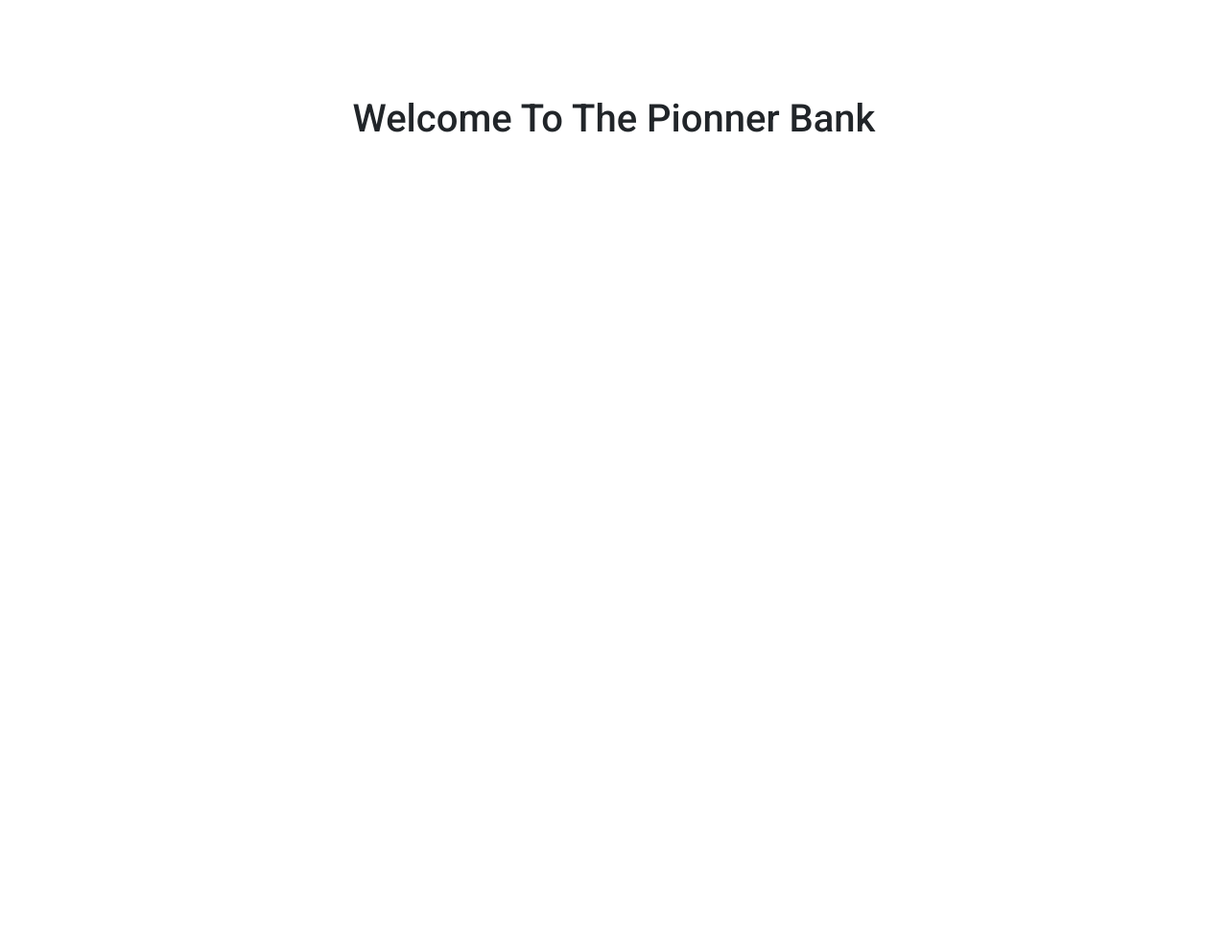
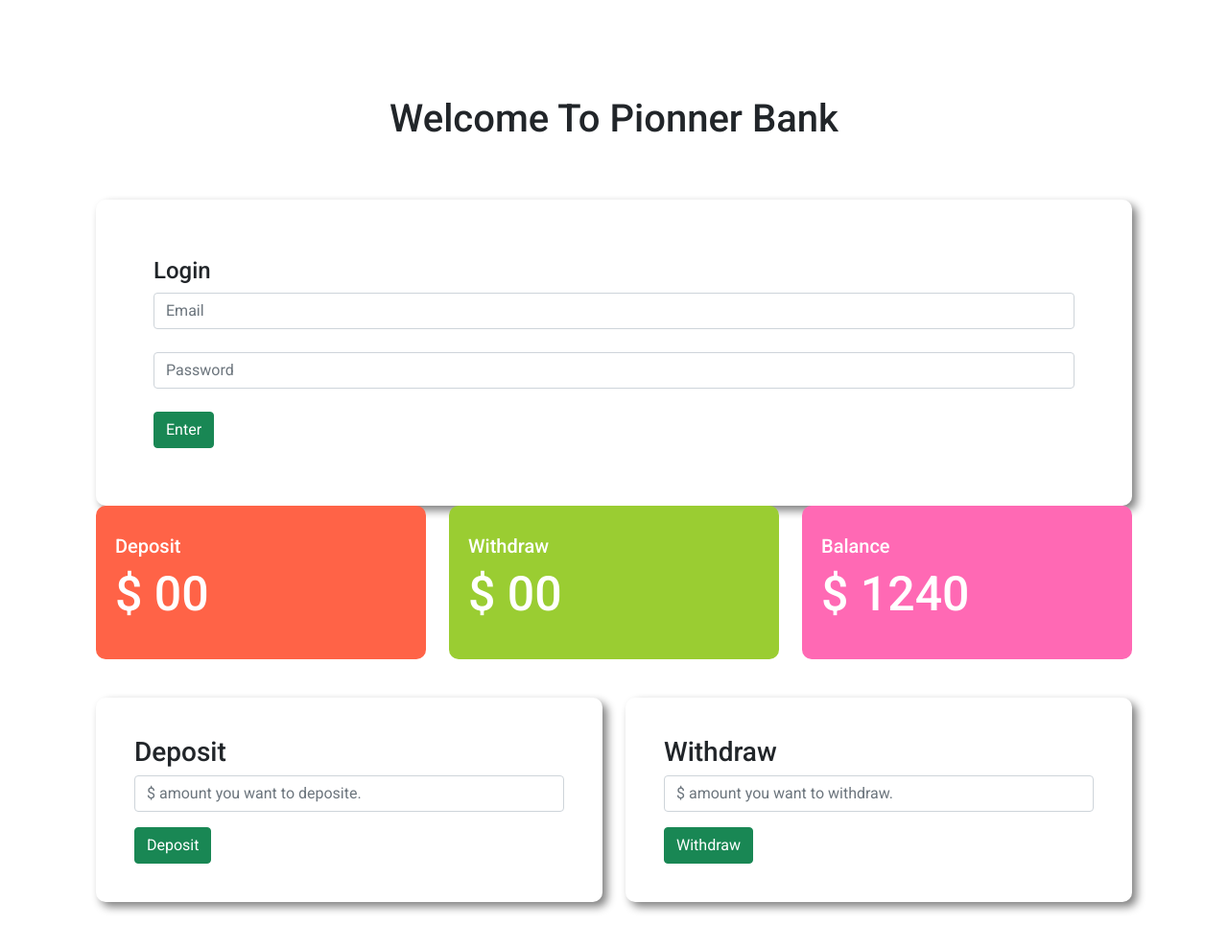
Before and after one commit to Rakibul3316/Pionner-Bank, a plain HTML site: page index.html in a window 1280 px wide. Shown: the whole page at 96% size. Before the commit the page ends 800 px from the top, so only its background shows below. Drawn offline with nearby package versions, Linux system fonts and the light colour scheme.

Commit message:
finished deposite part

```diff
--- a/index.html
+++ b/index.html
@@ -16,7 +16,75 @@
     <link rel="stylesheet" href="style.css" />
   </head>
   <body>
-    <h1 class="text-center">Welcome To The Pionner Bank</h1>
+    <div id="login-area">
+      <h1 class="text-center">Welcome To Pionner Bank</h1>
+      <div class="submit-area">
+        <h4>Login</h4>
+        <input type="text" placeholder="Email" class="form-control mb-4" />
+        <input
+          type="password"
+          placeholder="Password"
+          class="form-control mb-4"
+        />
+        <button id="login-btn" class="btn btn-success">Enter</button>
+      </div>
+    </div>
+
+    <div id="transaction-area">
+      <div class="show-balance-area">
+        <div class="row">
+          <div class="col-md-4">
+            <div class="deposit common-style">
+              <h5>Deposit</h5>
+              <h2 class="taka">$ <span id="currentDeposit">00</span></h2>
+            </div>
+          </div>
+
+          <div class="col-md-4">
+            <div class="withdraw common-style">
+              <h5>Withdraw</h5>
+              <h2 class="taka">$ 00</h2>
+            </div>
+          </div>
+
+          <div class="col-md-4">
+            <div class="balance common-style">
+              <h5>Balance</h5>
+              <h2 class="taka">$ <span id="currentBalance">1240</span></h2>
+            </div>
+          </div>
+        </div>
+      </div>
+
+      <div class="balance-input-area">
+        <div class="row">
+          <div class="col-md-6">
+            <div class="deposit-input">
+              <h3>Deposit</h3>
+              <input
+                id="depositAmount"
+                type="text"
+                class="form-control mb-3"
+                placeholder="$ amount you want to deposite."
+              />
+              <button id="addDeposit" class="btn btn-success">Deposit</button>
+            </div>
+          </div>
+
+          <div class="col-md-6">
+            <div class="withdraw-input">
+              <h3>Withdraw</h3>
+              <input
+                type="text"
+                class="form-control mb-3"
+                placeholder="$ amount you want to withdraw."
+              />
+              <button class="btn btn-success">Withdraw</button>
+            </div>
+          </div>
+        </div>
+      </div>
+    </div>
 
     <!-- Bootstrap Js Link -->
     <script
@@ -24,5 +92,7 @@
       integrity="sha384-ygbV9kiqUc6oa4msXn9868pTtWMgiQaeYH7/t7LECLbyPA2x65Kgf80OJFdroafW"
       crossorigin="anonymous"
     ></script>
+    <!-- Index Js -->
+    <script src="index.js"></script>
   </body>
 </html>
--- /dev/null
+++ b/index.js
@@ -0,0 +1,28 @@
+const loginBtn = document.getElementById("login-btn");
+loginBtn.addEventListener("click", function () {
+  const loginArea = document.getElementById("login-area");
+  loginArea.style.display = "none";
+
+  const transactionArea = document.getElementById("transaction-area");
+  transactionArea.style.display = "";
+});
+
+// Deposit button event handler
+const depositBtn = document.getElementById("addDeposit");
+depositBtn.addEventListener("click", function () {
+  const depositAmount = document.getElementById("depositAmount").value;
+  const depositNumber = parseFloat(depositAmount);
+
+  updateSpanText("currentDeposit", depositNumber);
+
+  updateSpanText("currentBalance", depositNumber);
+
+  document.getElementById("depositAmount").value = "";
+});
+
+function updateSpanText(id, depositNumber) {
+  const currentSpan = document.getElementById(id).innerText;
+  const currentSpanNumber = parseFloat(currentSpan);
+  const total = depositNumber + currentSpanNumber;
+  document.getElementById(id).innerText = total;
+}
--- a/style.css
+++ b/style.css
@@ -4,3 +4,47 @@ body {
   font-family: "Roboto", sans-serif;
   padding: 100px;
 }
+
+.submit-area {
+  margin-top: 60px;
+  padding: 60px;
+  box-shadow: 5px 5px 10px gray;
+  border-radius: 10px;
+}
+
+#transaction-area {
+  display: block;
+}
+
+.deposit {
+  background: tomato;
+}
+
+.withdraw {
+  background: yellowgreen;
+}
+
+.balance {
+  background: hotpink;
+}
+
+.common-style {
+  color: #fff;
+  padding: 30px 20px;
+  border-radius: 10px;
+}
+
+.taka {
+  font-size: 50px;
+}
+
+.withdraw-input,
+.deposit-input {
+  border-radius: 10px;
+  box-shadow: 5px 5px 10px gray;
+  padding: 40px;
+}
+
+.balance-input-area {
+  margin-top: 40px;
+}
```
